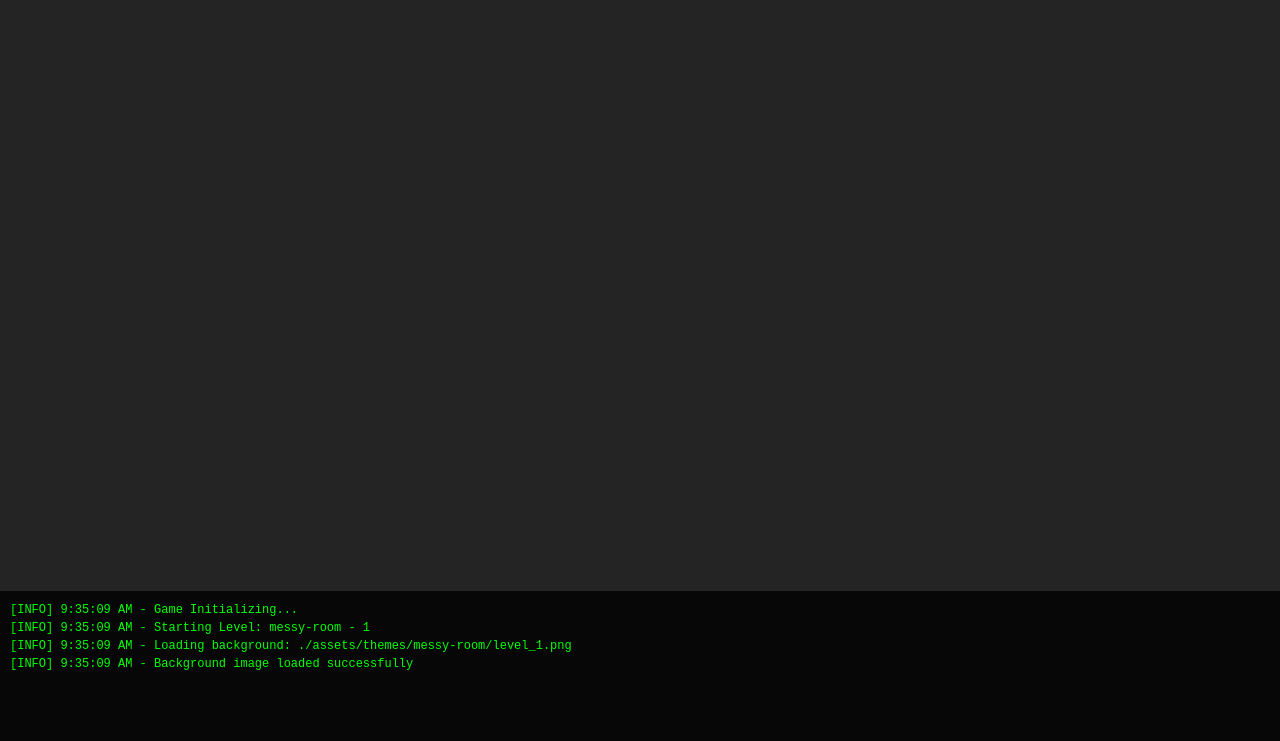
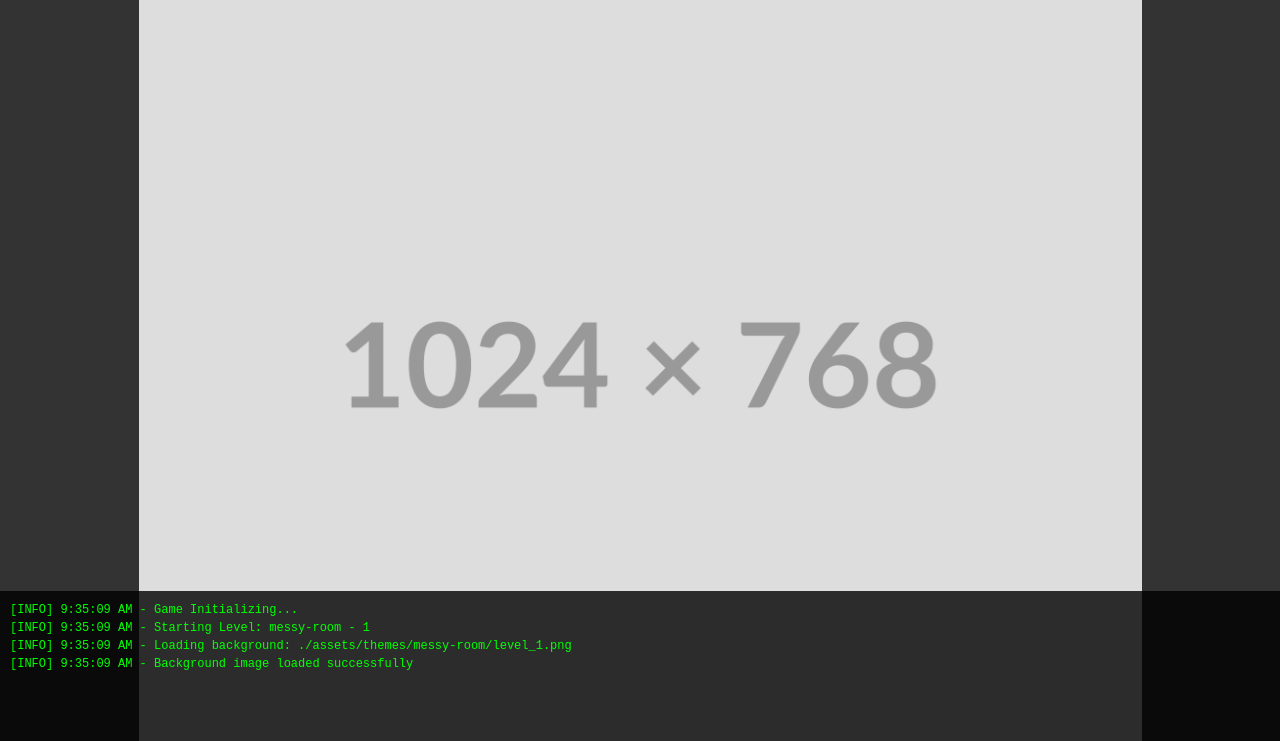
Before and after one commit to devSunni/HiddenPictureGame, a website built with Vite: page index.html in a window 1280 px wide. Shown: the part 59-800 px from the top of the page. Built offline with nearby package versions, Linux system fonts and the light colour scheme.

Commit message:
Fix: CSS flex layout and relative SW path

```diff
--- a/src/main.js
+++ b/src/main.js
@@ -20,7 +20,7 @@
 // Service Worker Registration
 if ('serviceWorker' in navigator) {
   window.addEventListener('load', () => {
-    navigator.serviceWorker.register('/sw.js').then(registration => {
+    navigator.serviceWorker.register('./sw.js').then(registration => {
       console.log('SW registered: ', registration);
     }).catch(registrationError => {
       console.log('SW registration failed: ', registrationError);
--- a/src/style.css
+++ b/src/style.css
@@ -36,4 +36,15 @@
     width: 100%;
     height: 100%;
     position: relative;
+    display: flex;
+    flex-direction: column;
 }
+
+#game-view {
+    flex: 1;
+    position: relative;
+    overflow: hidden;
+    width: 100%;
+    background-color: #333;
+    /* Fallback color */
+}
```
